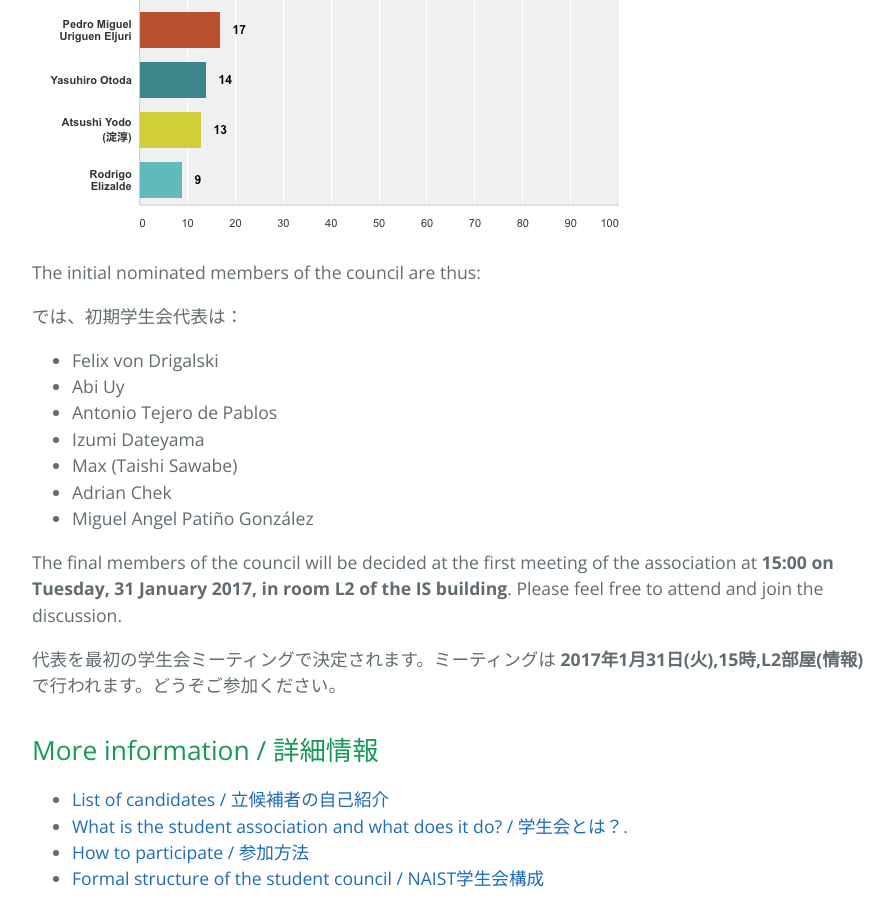
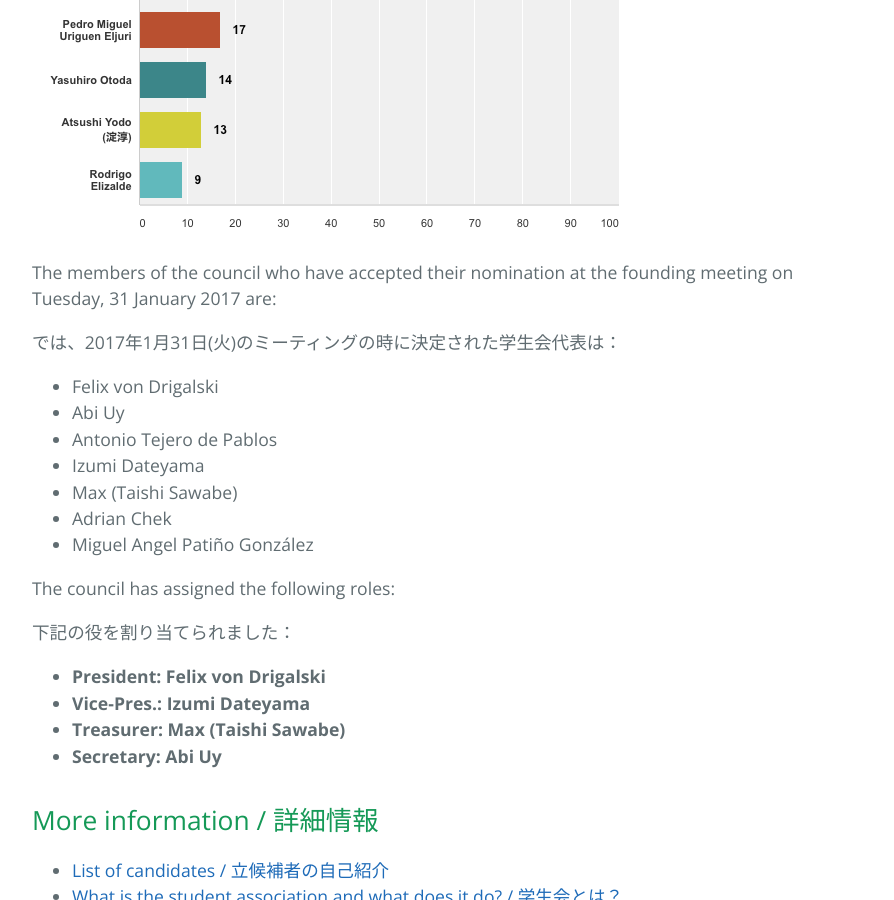
Before and after one commit to felixvd/naist-gsk, a Jekyll site: the page built from election2016/results.md, in a window 1280 px wide and 900 px high, scrolled down 1094 px. Shown: the whole window, without its empty margins (192-1086 px from the left). Built offline with Jekyll 4.4.1, drawn with Linux system fonts in a browser that asks for light colours.

Commit message:
Added president etc

```diff
--- a/election2016/results.md
+++ b/election2016/results.md
@@ -11,9 +11,9 @@ The results of the Student Council election 2016 are as follows:
 
 ![](results.png)
 
-The initial nominated members of the council are thus:
+The members of the council who have accepted their nomination at the founding meeting on Tuesday, 31 January 2017 are:
 
-では、初期学生会代表は：
+では、2017年1月31日(火)のミーティングの時に決定された学生会代表は：
 
 - Felix von Drigalski
 - Abi Uy
@@ -23,9 +23,14 @@ The initial nominated members of the council are thus:
 - Adrian Chek
 - Miguel Angel Patiño González
 
-The final members of the council will be decided at the first meeting of the association at **15:00 on Tuesday, 31 January 2017, in room L2 of the IS building**. Please feel free to attend and join the discussion.
+The council has assigned the following roles:
 
-代表を最初の学生会ミーティングで決定されます。ミーティングは **2017年1月31日(火),15時,L2部屋(情報)** で行われます。どうぞご参加ください。
+下記の役を割り当てられました：
+
+* **President: Felix von Drigalski**
+* **Vice-Pres.: Izumi Dateyama**
+* **Treasurer: Max (Taishi Sawabe)**
+* **Secretary: Abi Uy**
 
 ## [](#links)More information / 詳細情報
 
```
Also changed, not shown: index.md (+2 -8 lines).
